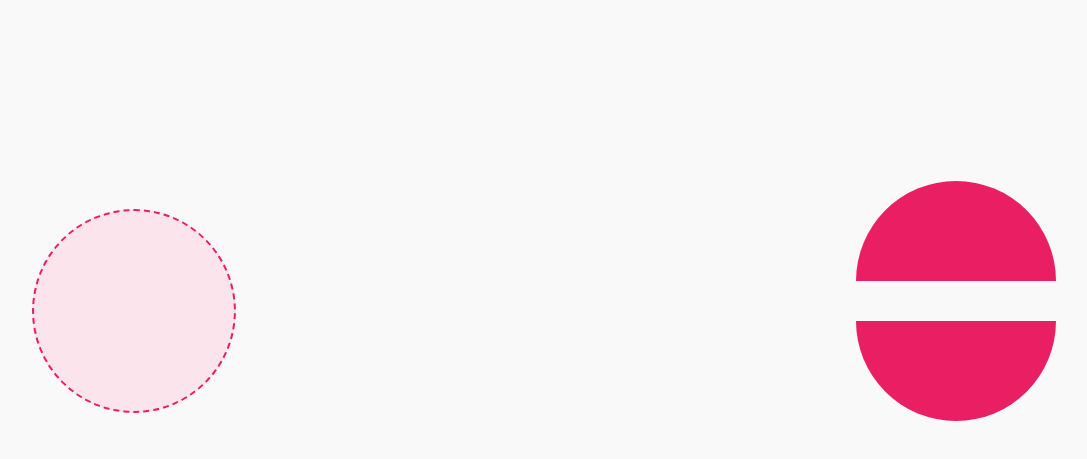
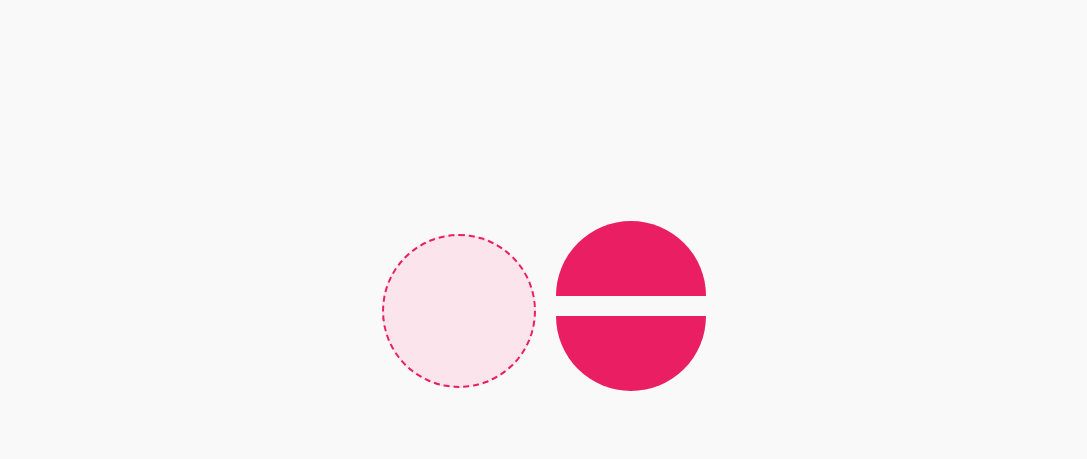
Before and after one commit to sdbedir/Daire-Yarim, a plain HTML site: page index.html in a window 1280 px wide. Shown: the part 89-548 px from the top of the page, without its empty margins (96-1183 px from the left). Drawn offline with Linux system fonts and the light colour scheme.

Commit message:
Update styles.css

```diff
--- a/styles.css
+++ b/styles.css
@@ -10,7 +10,7 @@ body {
     align-items: center;
     height: 100vh;
     flex-direction: column;
-    gap: 100px;
+    gap: 50px;
 }
 
 h1 {
@@ -23,16 +23,16 @@ h1 {
 
 .game-container {
     display: flex;
-    width: 80%;
-    height: 80%;
+    width: 100%;
+    height: auto;
     align-items: center;
-    justify-content: space-between;
-    gap: 100px;
+    justify-content: center;
+    gap: 20px;
 }
 
 .dropzone {
-    width: 200px;
-    height: 200px;
+    width: 150px;
+    height: 150px;
     border: 2px dashed #E91E63;
     background-color: #fce4ec;
     display: flex;
@@ -43,12 +43,12 @@ h1 {
 }
 
 .shape {
-    width: 200px;
-    height: 100px;
+    width: 150px;
+    height: 75px;
     background-color: #E91E63;
     cursor: grab;
     position: relative;
-    margin-bottom: 20px;
+    margin-bottom: 10px;
     border-radius: 100px 100px 0 0;
 }
 
@@ -72,7 +72,7 @@ h1 {
     display: flex;
     flex-direction: column;
     align-items: center;
-    gap: 20px;
+    gap: 10px;
 }
 
 #resetButton {
```
